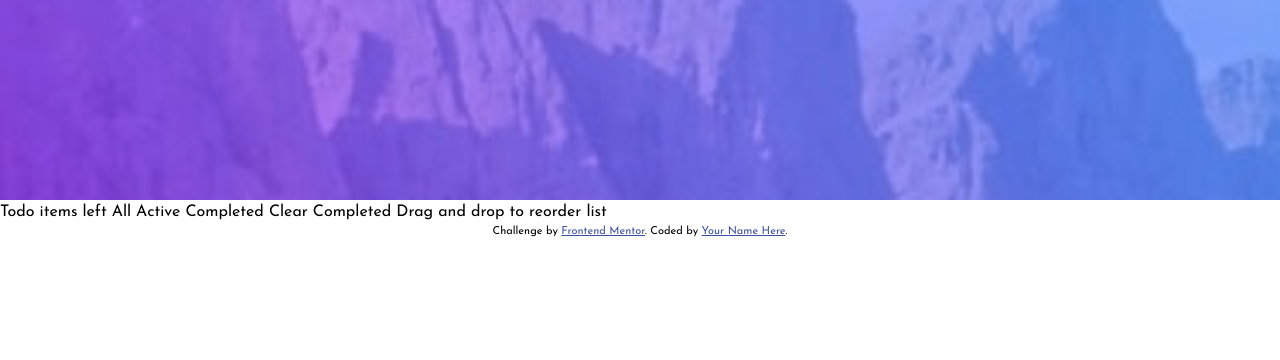
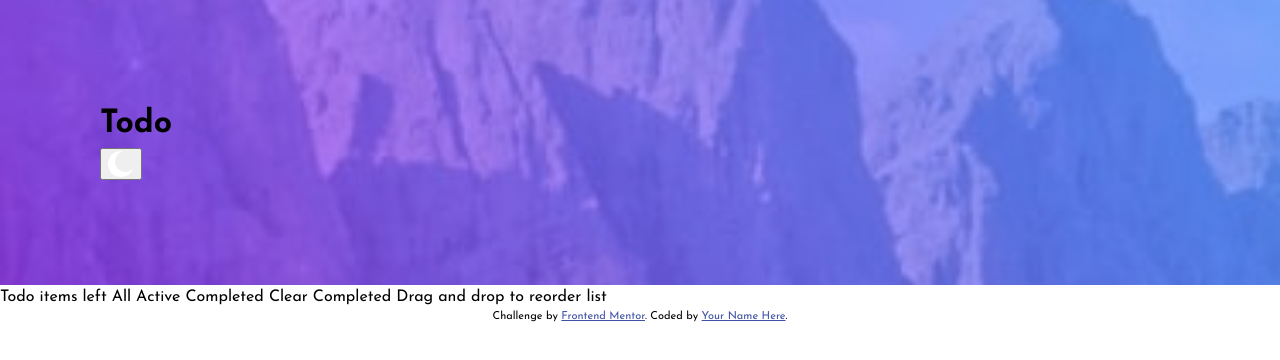
Before and after one commit to Divine-hash/Todo-App, a website built with webpack: page src/index.html in a window 1280 px wide. Built offline with nearby package versions, Linux system fonts and the light colour scheme.

Commit message:
Add button to switch from dark to light mode

```diff
--- a/src/index.html
+++ b/src/index.html
@@ -11,8 +11,15 @@
   </style>
 </head>
 <body>
-  <header class="hero">
-
+  <header class="hero" data-id="hero">
+    <div class="container">
+      <div class="hero__wrapper">
+        <h1 class="hero__heading">Todo</h1>
+        <button class="hero__btn" data-id="darkmode-toggle">
+          <img src="./assets/images/icon-moon.svg" alt="">
+        </button>
+      </div>
+    </div>
   </header>
 
   Todo
```
